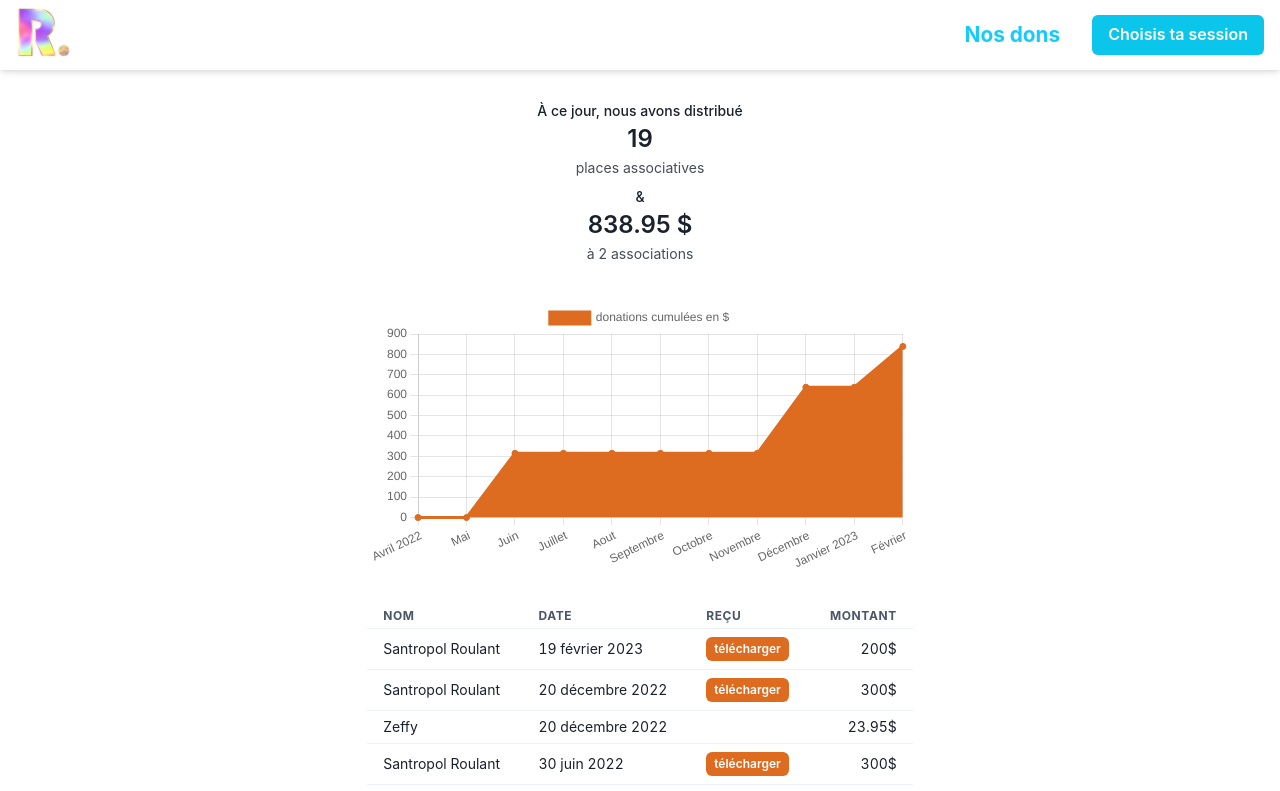
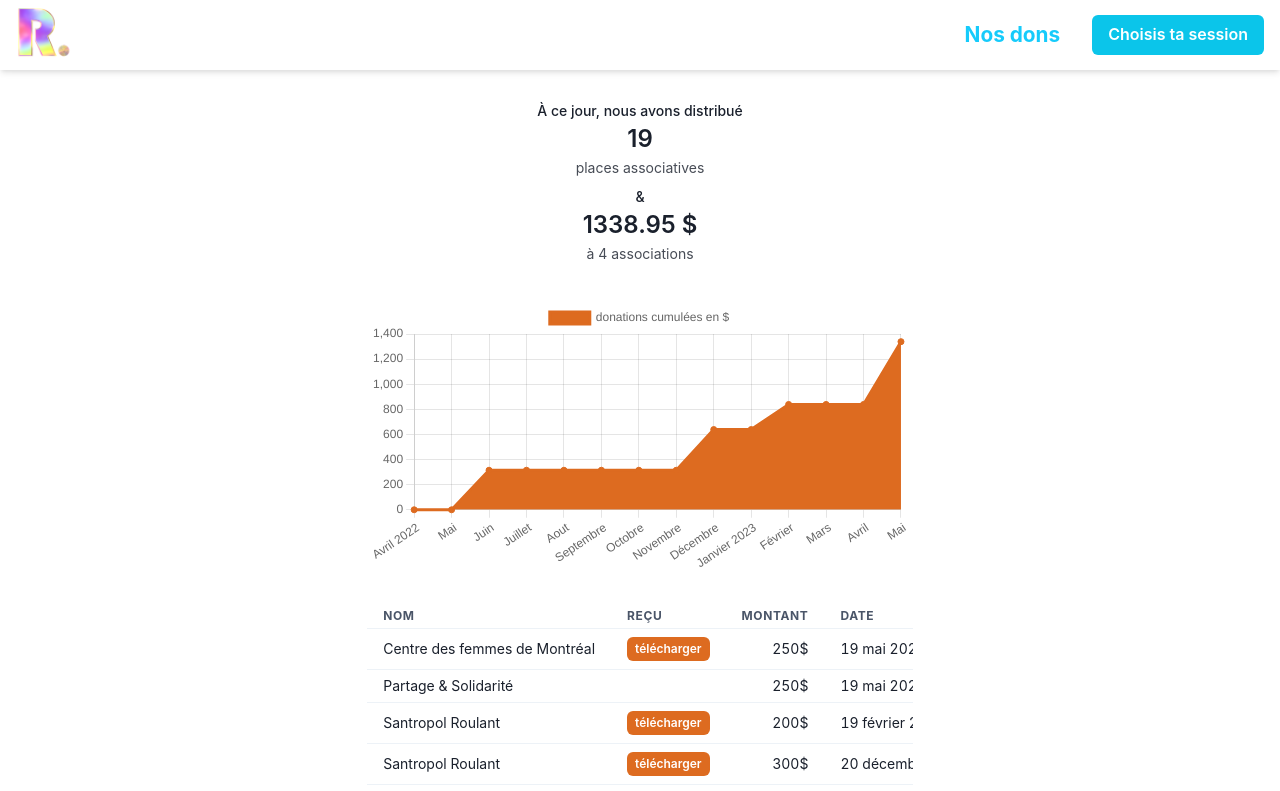
Before and after one commit to AlexisAnzieu/reves-website, a Next.js app: page /donations in a window 1280 px wide. Shown: the top 791 px of the page. Built offline with nearby package versions, Linux system fonts and the light colour scheme.

Commit message:
add donations

```diff
--- a/pages/donations.tsx
+++ b/pages/donations.tsx
@@ -19,6 +19,20 @@ import { Chart } from "react-chartjs-2";
 
 export default function Donations() {
     const donations = [
+        {
+            name: "Centre des femmes de Montréal",
+            url: "https://centredesfemmesdemtl.org/",
+            date: "19 mai 2023",
+            amount: 250,
+            documentUrl: "/centrefemme.pdf",
+        },
+        {
+            name: "Partage & Solidarité",
+            url: "https://www.facebook.com/equipeatlantide",
+            date: "19 mai 2023",
+            amount: 250,
+            documentUrl: null,
+        },
         {
             name: "Santropol Roulant",
             url: "https://santropolroulant.org/fr/",
@@ -93,6 +107,9 @@ export default function Donations() {
                             "Décembre",
                             "Janvier 2023",
                             "Février",
+                            "Mars",
+                            "Avril",
+                            "Mai",
                         ],
                         datasets: [
                             {
@@ -112,6 +129,9 @@ export default function Donations() {
                                     "638.95",
                                     "638.95",
                                     "838.95",
+                                    "838.95",
+                                    "838.95",
+                                    "1338.95",
                                 ],
                             },
                         ],
@@ -124,9 +144,9 @@ export default function Donations() {
                         <Thead>
                             <Tr>
                                 <Th>Nom</Th>
-                                <Th>Date</Th>
                                 <Th>Reçu</Th>
                                 <Th isNumeric>Montant</Th>
+                                <Th>Date</Th>
                             </Tr>
                         </Thead>
                         <Tbody>
@@ -137,7 +157,6 @@ export default function Donations() {
                                             {donation.name}
                                         </a>
                                     </Td>
-                                    <Td>{donation.date}</Td>
                                     <Td>
                                         {donation.documentUrl && (
                                             <a
@@ -156,6 +175,7 @@ export default function Donations() {
                                         )}
                                     </Td>
                                     <Td isNumeric>{donation.amount}$</Td>
+                                    <Td>{donation.date}</Td>
                                 </Tr>
                             ))}
                         </Tbody>
```
Also changed, not shown: 1 other file (tests, documents, lock files or other folders).
